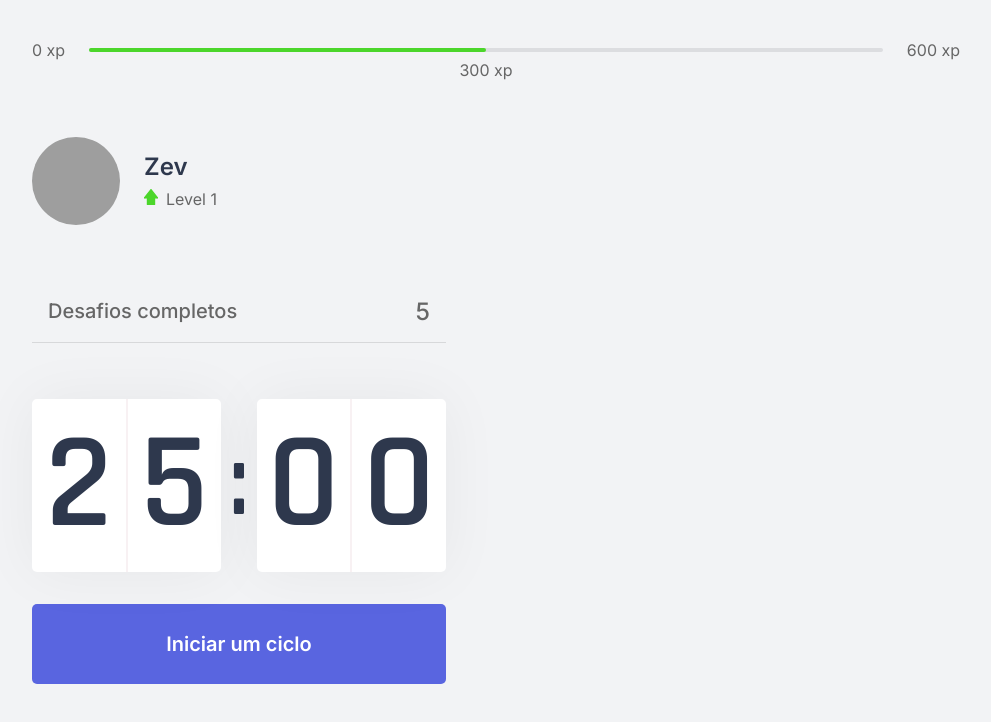
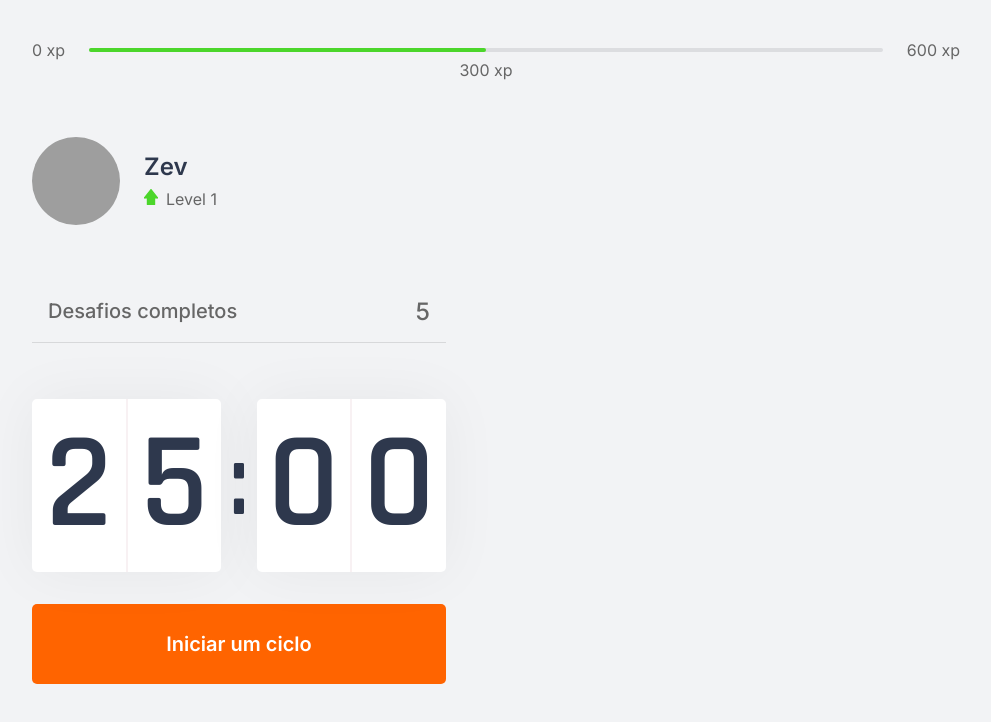
Before and after one commit to izakdvlpr/moveit, a Next.js app: page / in a window 1280 px wide. Shown: the top 722 px of the page, without its empty margins (144-1135 px from the left). Built offline with nearby package versions, Linux system fonts and the light colour scheme; grey boxes are pictures that could not be loaded.

Commit message:
🔨 refactor: change colors

```diff
--- a/src/styles/components/Countdown.module.css
+++ b/src/styles/components/Countdown.module.css
@@ -58,11 +58,11 @@
   font-weight: 600;
   color: var(--white);
 
-  background: var(--blue);
+  background: var(--orange);
 
   transition: background-color 0.2s;
 }
 
 .countdownButton:hover {
-  background: var(--blue-dark);
+  background: var(--orange-dark);
 }
--- a/src/styles/global.css
+++ b/src/styles/global.css
@@ -14,8 +14,8 @@
   --title: #2e384d;
   --red: #e83f5b;
   --green: #4cd62b;
-  --blue: #5965e0;
-  --blue-dark: #4953b8;
+  --orange: #ff6400;
+  --orange-dark: #de5700;
   --blue-twitter: #2aa9e0;
 }
 
```
